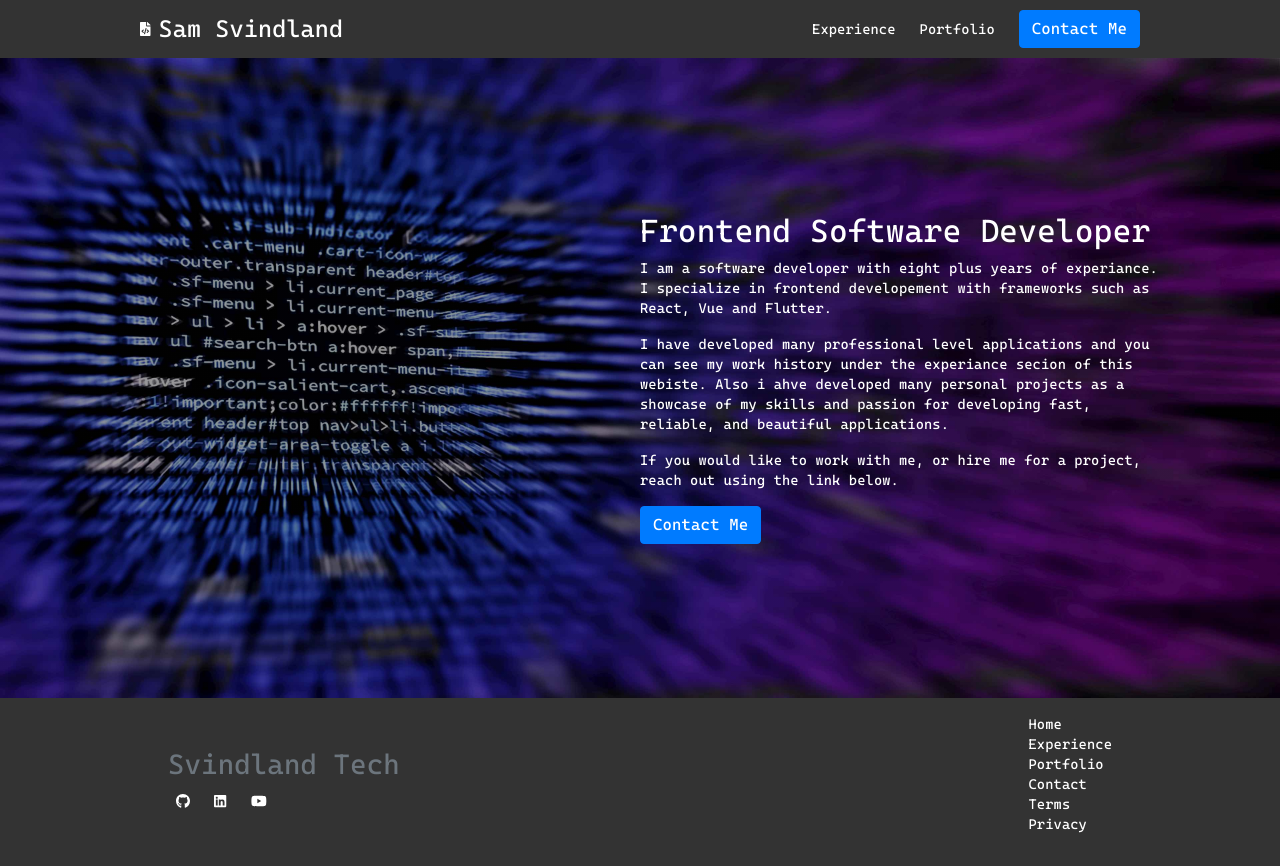
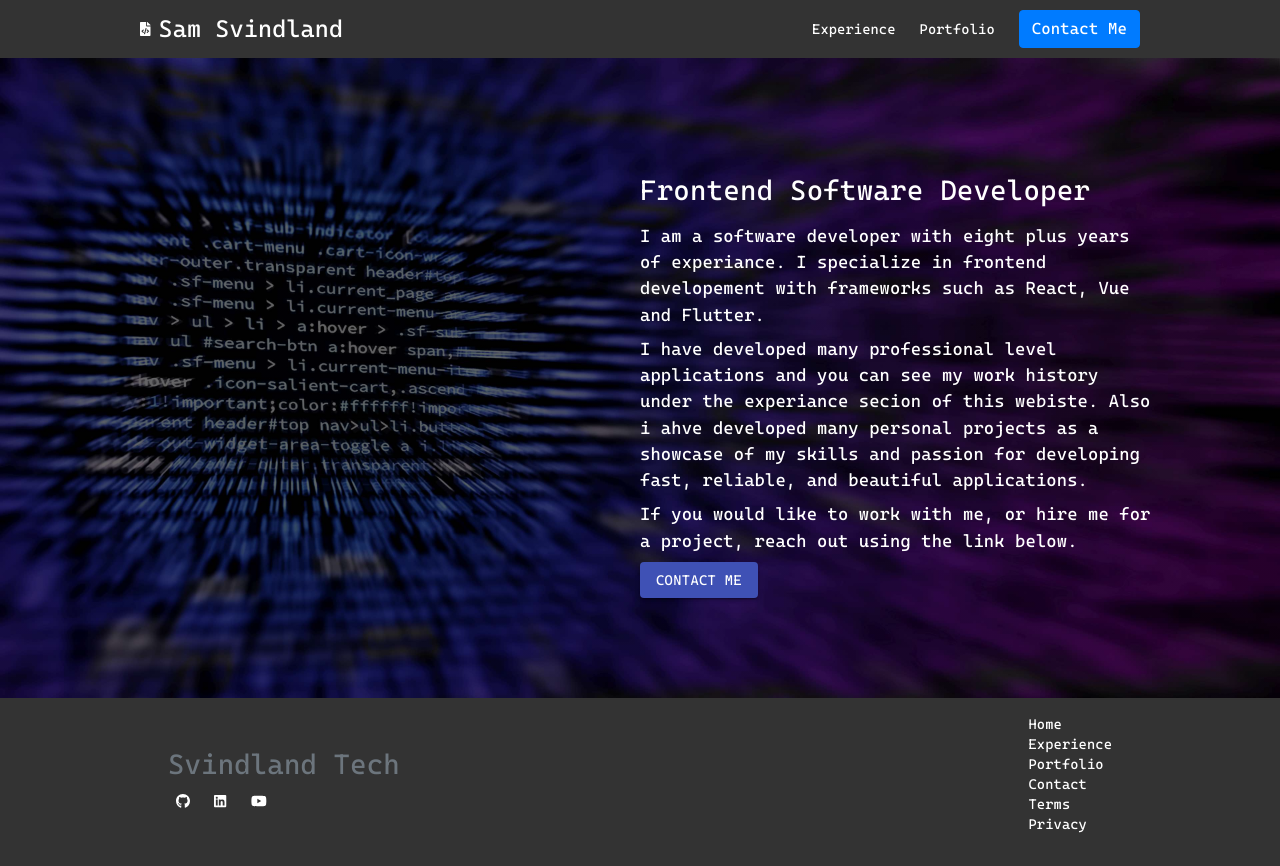
Before and after one commit to swsvindland/Portfolio, a Next.js app: page / in a window 1280 px wide. Built offline with nearby package versions, Linux system fonts and the light colour scheme.

Commit message:
redo home page

```diff
--- a/components/Hero.tsx
+++ b/components/Hero.tsx
@@ -1,32 +1,82 @@
+import { Button, Theme, Typography, makeStyles } from "@material-ui/core";
 import React, { FC } from "react";
 
 import { contact } from "../src/routes";
 
+const useStyles = makeStyles((theme: Theme) => ({
+  root: {
+    background: `linear-gradient(rgba(0, 0, 0, 0.6), rgba(0, 0, 0, 0.6)), url(${"/images/hero.jpg"})`,
+    width: "100%",
+    height: "80vh",
+    backgroundSize: "cover",
+    display: "flex",
+    flexDirection: "row",
+    justifyContent: "center",
+    alignItems: "center",
+    [theme.breakpoints.down("sm")]: {
+      backgroundPosition: "top",
+    },
+  },
+  text: {
+    width: "100%",
+    maxWidth: 1040,
+    display: "flex",
+    flexDirection: "row",
+    justifyContent: "flex-end",
+    alignItems: "center",
+  },
+  body: {
+    width: "50%",
+    color: "#fff",
+    [theme.breakpoints.down("sm")]: {
+      width: "100%",
+      padding: 20,
+    },
+  },
+  typo: {
+    marginTop: theme.spacing(1),
+    marginBottom: theme.spacing(1),
+  },
+}));
+
 const Hero: FC = () => {
+  const classes = useStyles();
+
   return (
-    <section className="hero">
-      <div className="hero-width">
-        <div className="hero-body">
-          <h2>Frontend Software Developer</h2>
-          <p>
+    <section className={classes.root}>
+      <div className={classes.text}>
+        <div className={classes.body}>
+          <Typography
+            variant="subtitle1"
+            component="h2"
+            className={classes.typo}
+          >
+            Frontend Software Developer
+          </Typography>
+          <Typography variant="body1" component="p" className={classes.typo}>
             I am a software developer with eight plus years of experiance. I
             specialize in frontend developement with frameworks such as React,
             Vue and Flutter.
-          </p>
-          <p>
+          </Typography>
+          <Typography variant="body1" component="p" className={classes.typo}>
             I have developed many professional level applications and you can
             see my work history under the experiance secion of this webiste.
             Also i ahve developed many personal projects as a showcase of my
             skills and passion for developing fast, reliable, and beautiful
             applications.
-          </p>
-          <p>
+          </Typography>
+          <Typography variant="body1" component="p" className={classes.typo}>
             If you would like to work with me, or hire me for a project, reach
             out using the link below.
-          </p>
-          <a className="btn btn-primary" href={contact}>
+          </Typography>
+          <Button
+            variant="contained"
+            color="primary"
+            component="a"
+            href={contact}
+          >
             Contact Me
-          </a>
+          </Button>
         </div>
       </div>
     </section>
--- a/components/Theme.tsx
+++ b/components/Theme.tsx
@@ -2,7 +2,50 @@ import { CssBaseline, ThemeProvider, createMuiTheme } from "@material-ui/core";
 import React, { FC } from "react";
 
 const theme = createMuiTheme({
-  overrides: {},
+  overrides: {
+    MuiTypography: {
+      h1: {
+        fontFamily: "CascadiaCode",
+        fontSize: "5em",
+      },
+      h2: {
+        fontFamily: "CascadiaCode",
+        fontSize: "4em",
+      },
+      h3: {
+        fontFamily: "CascadiaCode",
+        fontSize: "3.5em",
+      },
+      h4: {
+        fontFamily: "CascadiaCode",
+        fontSize: "3em",
+      },
+      h5: {
+        fontFamily: "CascadiaCode",
+        fontSize: "2.5em",
+      },
+      h6: {
+        fontFamily: "CascadiaCode",
+        fontSize: "2em",
+      },
+      subtitle1: {
+        fontFamily: "CascadiaCode",
+        fontSize: "2em",
+      },
+      subtitle2: {
+        fontFamily: "CascadiaCode",
+        fontSize: "1.5em",
+      },
+      body1: {
+        fontFamily: "CascadiaCode",
+        fontSize: "1.25em",
+      },
+      body2: {
+        fontFamily: "CascadiaCode",
+        fontSize: "1em",
+      },
+    },
+  },
   props: {
     MuiButtonBase: {
       disableRipple: true,
```
